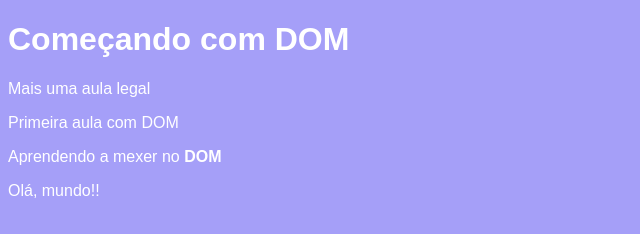
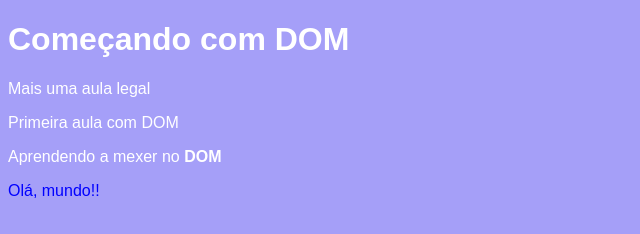
Before and after one commit to GuilhermePereiraGuimaraes/javascript, a plain HTML site: page Aulas/aula-06/ex005.html in a window 1280 px wide. Shown: the whole page, without its empty margins (0-640 px from the left). Drawn offline with Linux system fonts and the light colour scheme.

Commit message:
Update ex005.html

```diff
--- a/Aulas/aula-06/ex005.html
+++ b/Aulas/aula-06/ex005.html
@@ -31,6 +31,7 @@
         window.document.write("<br>Esta assim: "+p1.innerHTML) */
 
         var d = window.document.querySelector("div#msg")
+        d.style.color = "blue"
         d.innerHTML = "Olá, mundo!!"
     </script>
 </body>
```
